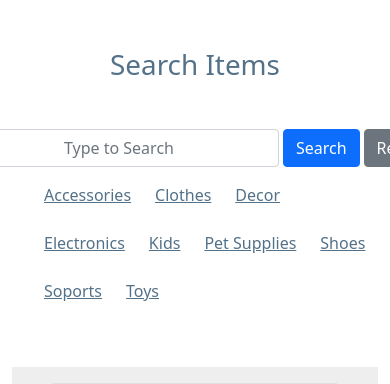
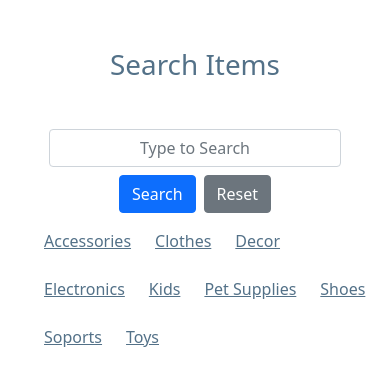
Before and after one commit to frakopy/Marketplace, a Django app: page /items/search in a window 390 px wide; the page is wider, and only the part inside the window is pictured. Shown: the part 158-542 px from the top of that part. Run offline with Django 4.2, Linux system fonts and the light colour scheme; data comes from the database, SQL or seed files in the repository.

Commit message:
modifing search.html file

```diff
--- a/item/templates/item/search.html
+++ b/item/templates/item/search.html
@@ -3,14 +3,36 @@
 {% block title %}Search Items{% endblock %}
 
 {% block content %}
+    <style>
+        @media (max-width: 900px) {
+            .search-cont{
+                flex-wrap: wrap !important;
+
+            }
+            .search-cont > input{
+                width: 80% !important;
+                margin-bottom: 0.5em !important;
+                margin-left: auto !important;
+                margin-right: auto !important;
+            }
+            .search-cont > div{
+                width: 100% !important;
+                display: flex;
+                justify-content: center;
+                gap: 0.5em;
+            }
+        }
+    </style>
 
     <h1 class="text-center mt-5 mb-5 fst-normal" style="color: #537188">Search Items</h1>
     <div class="container d-flex justify-content-center mb-3">
         <form action="">
-            <div class="form-group d-flex gap-1">
-                <input style="width: 20em;" id="search" type="text" name="query" class="form-control text-center" value="{{query}}" placeholder="Type to Search">
-                <button type="submit" class="btn btn-primary">Search</button>
-                <a href="{% url 'search' %}" type="button" class="btn btn-secondary">Reset</a>
+            <div class="form-group d-flex search-cont">
+                <input style="width: 25em;" id="search" type="text" name="query" class="form-control text-center" value="{{query}}" placeholder="Type to Search">
+                <div class="container w-50">
+                    <button type="submit" class="btn btn-primary">Search</button>
+                    <a href="{% url 'search' %}" type="button" class="btn btn-secondary">Reset</a>
+                </div>
             </div>
         </form>
     </div>
```
